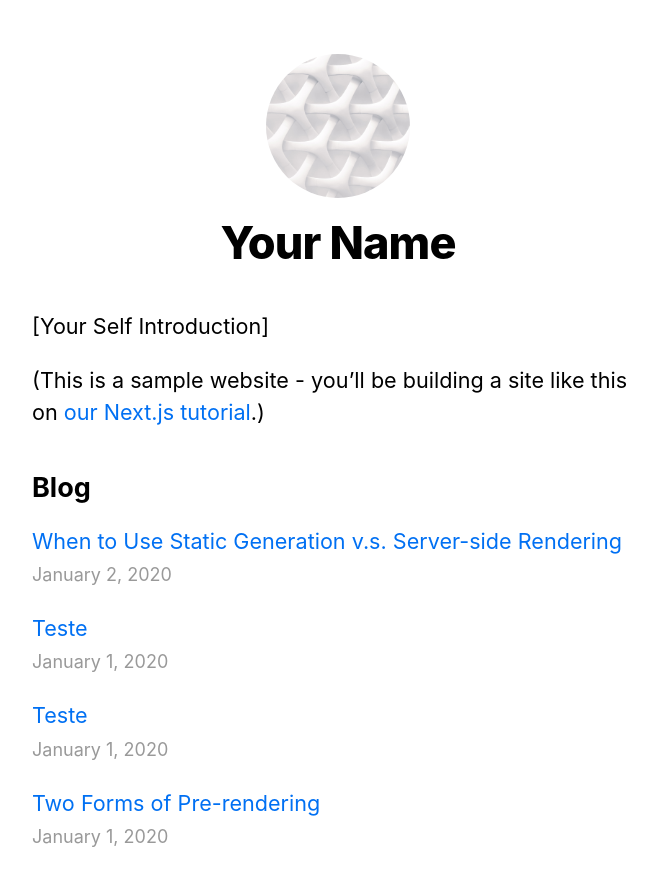
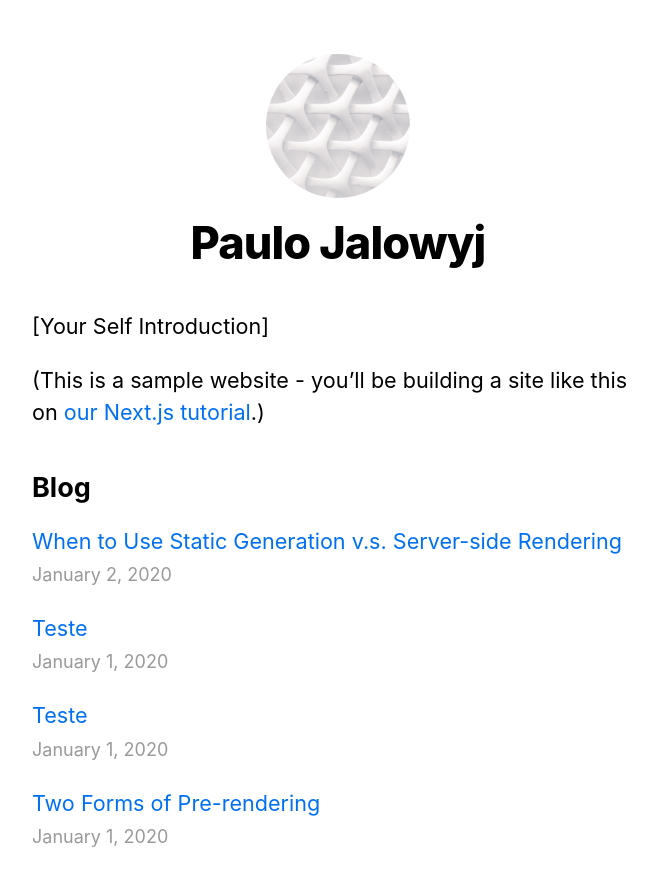
Before and after one commit to paulojalowyj/nextjs-basics, a Next.js app: page / in a window 1280 px wide. Shown: the top 886 px of the page, without its empty margins (302-959 px from the left). Built offline with nearby package versions, Linux system fonts and the light colour scheme.

Commit message:
Edit Home

```diff
--- a/components/Layout/index.js
+++ b/components/Layout/index.js
@@ -3,8 +3,8 @@ import styles from './layout.module.css'
 import utilStyles from '../../styles/utils.module.css'
 import Link from 'next/link'
 
-const name = 'Your Name'
-export const siteTitle = 'Next.js Sample Website'
+const name = 'Paulo Jalowyj'
+export const siteTitle = 'A Next.js Interactive Tutorial'
 
 export default function Layout({ children, home }) {
   return (
@@ -57,7 +57,7 @@ export default function Layout({ children, home }) {
       {!home && (
         <div className={styles.backToHome}>
           <Link href="/">
-            <a>← Back to home</a>
+            <a>← Voltar</a>
           </Link>
         </div>
       )}
```
